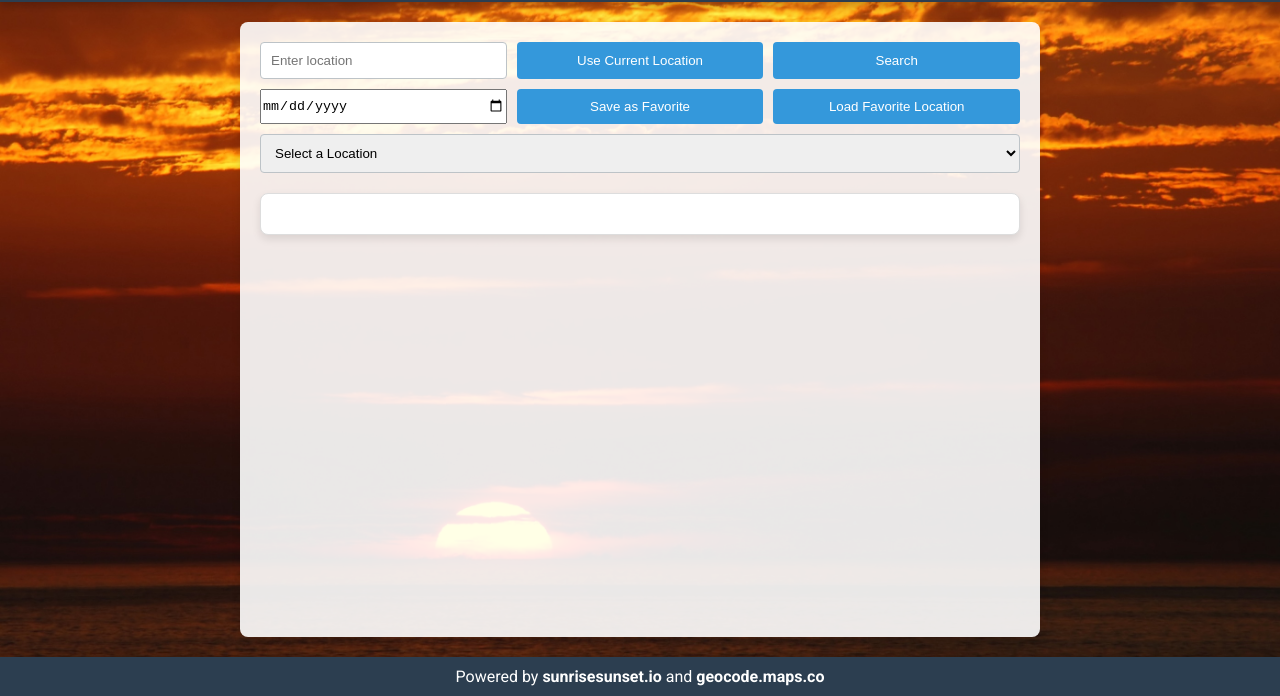
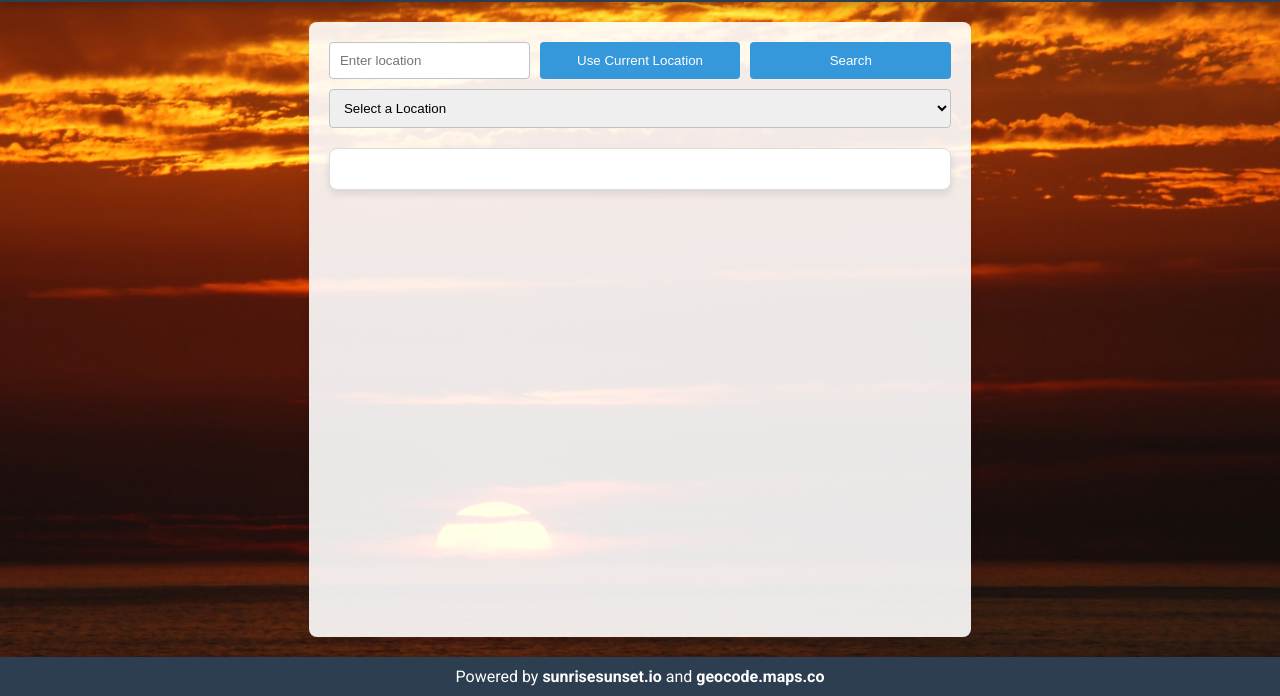
Before and after one commit to RohithNayak9/ITMD541-4, a plain HTML site: page index.html in a window 1280 px wide. Shown: the part 104-800 px from the top of the page. Drawn offline with Linux system fonts and the light colour scheme.

Commit message:
Update index.html

```diff
--- a/index.html
+++ b/index.html
@@ -25,9 +25,6 @@
             <input type="text" id="locationInput" placeholder="Enter location">
             <button type="button" onclick="getCurrentLocation()">Use Current Location</button>
             <button type="button" onclick="searchLocation()">Search</button>
-            <input type="date" id="dateInput">
-            <button type="button" onclick="saveLocation()">Save as Favorite</button>
-            <button type="button" onclick="loadFavoriteLocation()">Load Favorite Location</button>
 
             <select id="topCapitals" onchange="selectCapital(this.value)">
                 <option value="" selected disabled>Select a Location</option>
```
